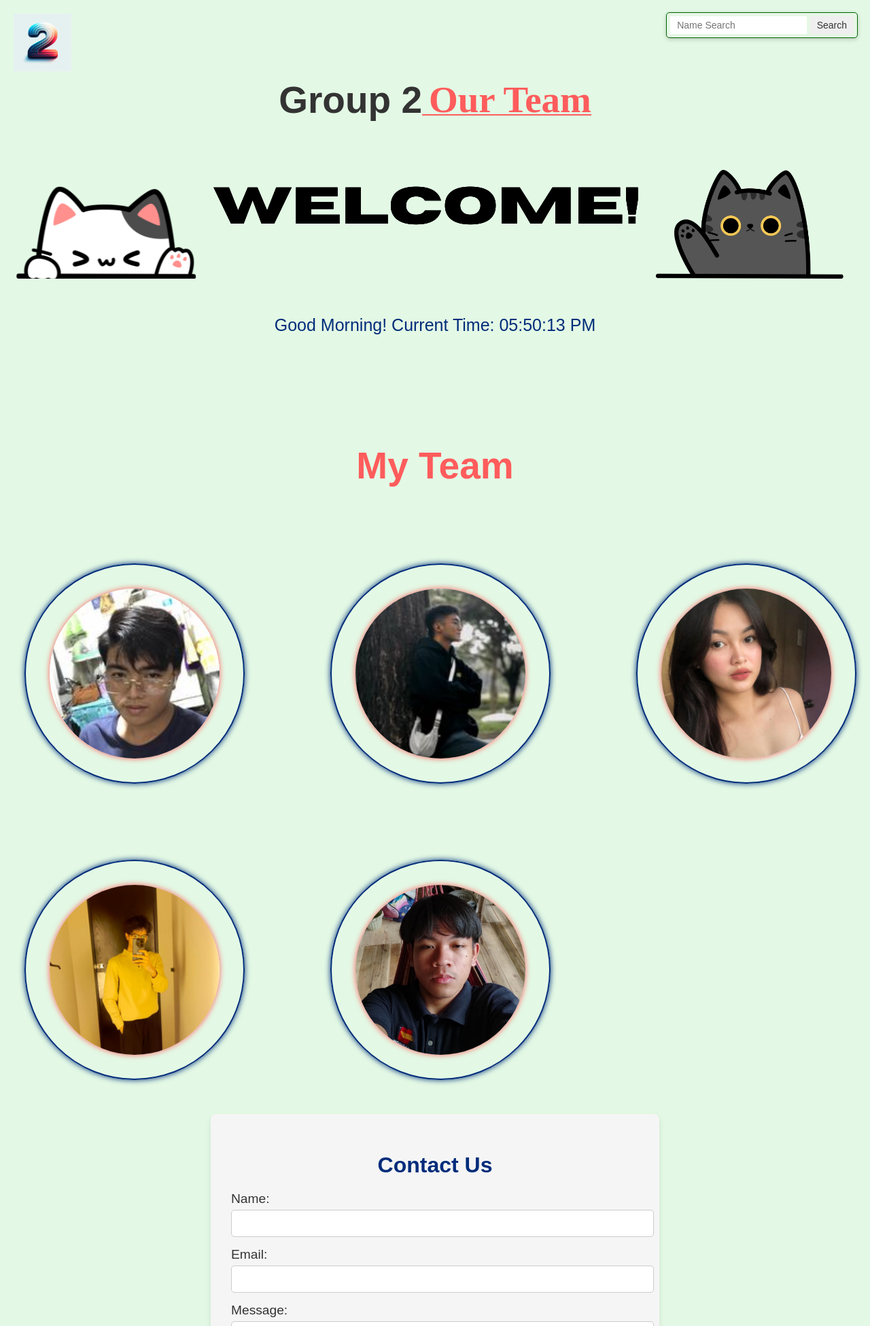
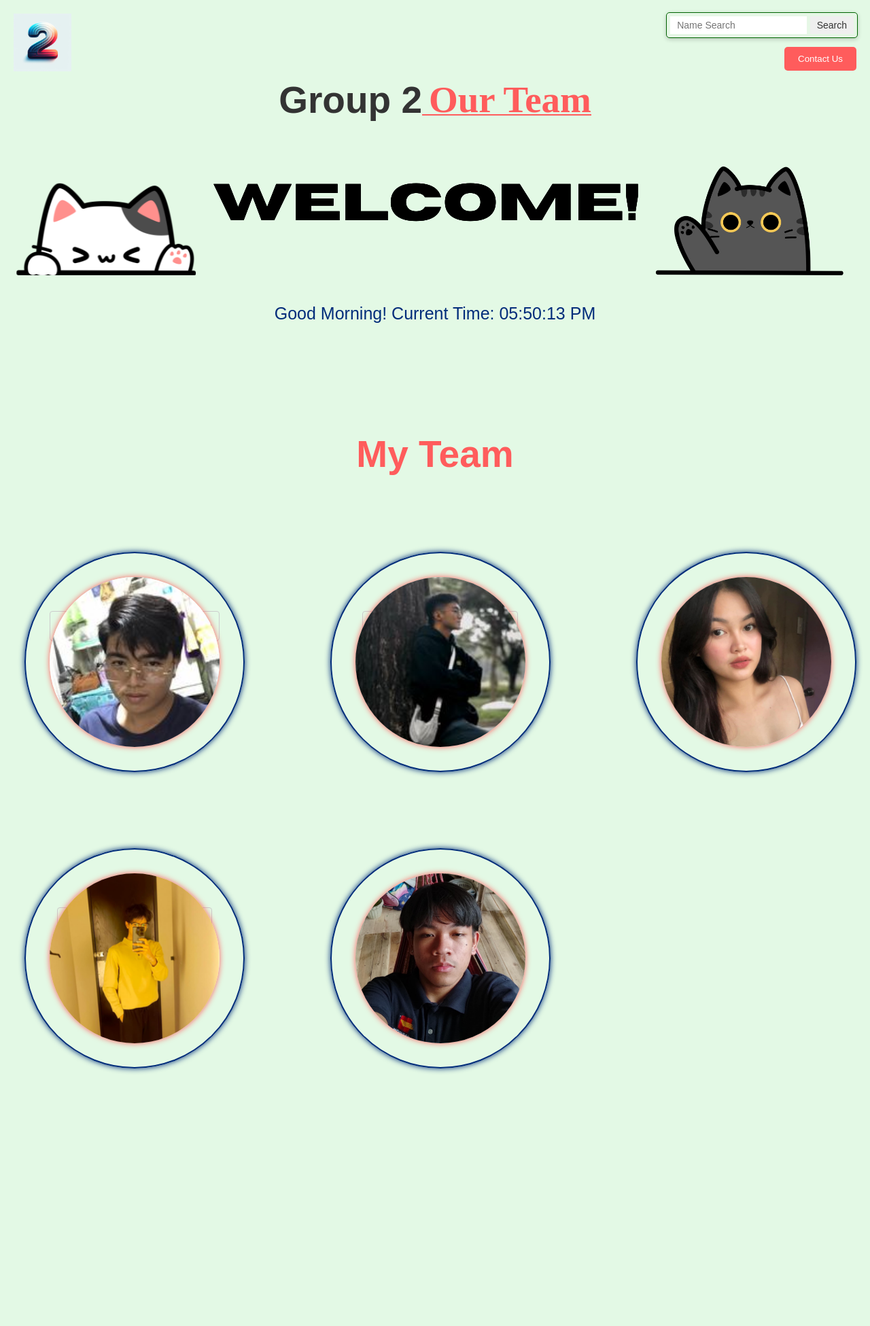
Before and after one commit to 0rcino/grp2_orcino_ex1.htm, a PHP site: page /grp2.php in a window 1280 px wide. Shown: the top 1951 px of the page at 68% size. After the commit the page ends 1579 px from the top, so only its background shows below. Run offline with PHP 8.4, Linux system fonts and the light colour scheme; data that the repository does not hold is empty; some libraries are stand-ins or nearby versions.

Commit message:
new fix and change color

```diff
--- a/grp2.css
+++ b/grp2.css
@@ -36,7 +36,7 @@ body {
 
 .team {
     width: 100%;
-    height: 370vh;
+    height: 270vh;
     margin: 3rem auto 3rem auto;
     padding-bottom: 50px;
 }
@@ -89,7 +89,7 @@ body {
     align-items: center;
     justify-content: center;
     font-size: 55px;
-    margin-bottom: 30px;
+    margin-bottom: 25px;
     color: #333333;
 }
 
@@ -301,7 +301,7 @@ a {
 .time-container {
     text-align: center;
     font-size: 25px;
-    margin-top: 2em;
+    margin-top: 1.5em;
     color: #002c7a;
 }
 .header-container {
@@ -314,6 +314,7 @@ a {
 .searchbar {
     display: flex;
     align-items: center;
+    flex-direction: column;
     background-color: #e6f7e6; /* Light green background */
     border: 1px solid #006400; /* Dark green border */
     border-radius: 5px;
@@ -328,13 +329,12 @@ a {
     outline: none;
     padding: 5px 10px;
     flex-grow: 1;
-    color: #333; /* Darker text color */
-    placeholder-color: #555; /* Darker placeholder color */
+    color: #333;
 }
 
 .searchbar button {
-    background-color: #006400; /* Dark green */
-    color: #ffffff; /* White text for contrast */
+    background-color: #006400;
+    color: #ffffff;
     border: none;
     border-radius: 5px;
     padding: 5px 10px;
@@ -343,7 +343,7 @@ a {
 }
 
 .searchbar button:hover {
-    background-color: #004d00; /* Darker green on hover */
+    background-color: #004d00;
 }
 
 /* Styling for the search results section */
@@ -352,26 +352,26 @@ a {
 }
 
 .search-results h3 {
-    color: #002c7a; /* Dark blue text for headings */
+    color: #002c7a;
     font-size: 1.8rem;
     margin-bottom: 10px;
 }
 
 .search-results p {
-    color: #333; /* Dark gray text for general text */
+    color: #333;
     font-size: 1.2rem;
     line-height: 1.6;
 }
 
 /* Customize the Existing Member text */
 .search-results strong {
-    color: #002c7a; /* Dark blue for emphasis */
+    color: #002c7a;
 }
 
 /* Customize the Role text */
 .search-results p:last-of-type {
     font-weight: bold;
-    color: #006400; /* Dark green for the role */
+    color: #006400;
 }
 
 /* Add padding and styling for better presentation */
@@ -379,77 +379,93 @@ a {
     text-align: center;
     padding: 15px 0;
 }
-.contact-container {
-    background-color: #f5f5f5;
-    padding: 30px;
-    border-radius: 8px;
-    width: 100%;
-    max-width: 600px;
-    margin: 50px auto;
-    box-shadow: 0 4px 8px rgba(0, 0, 0, 0.1);
-    padding-bottom: 30px; /* Added padding at the bottom */
-}
-
-.contact-container h2 {
-    font-size: 2rem;
-    color: #002c7a;
-    text-align: center;
-    margin-bottom: 20px;
-}
-
-.contact-container .form-group {
-    margin-bottom: 15px;
-}
-
-.contact-container label {
-    display: block;
-    font-size: 1.2rem;
-    color: #333;
-    margin-bottom: 5px;
-}
-
-.contact-container input[type='text'],
-.contact-container input[type='email'],
-.contact-container textarea {
-    width: 100%;
-    padding: 10px;
-    font-size: 1rem;
-    border: 1px solid #ccc;
-    border-radius: 5px;
-    transition: border-color 0.3s ease-in-out;
-}
-
-.contact-container input[type='text']:focus,
-.contact-container input[type='email']:focus,
-.contact-container textarea:focus {
-    border-color: #007bff;
-}
-
-.contact-container button {
-    display: inline-block;
+/* styles for contact button */
+#contactBtn {
+    margin-top: 3.8rem;
+    padding: 10px 20px;
+    position: absolute;
+    right: 20px;
     background-color: #ff5c5c;
-    color: #fff;
-    padding: 10px 15px;
+    color: white;
     border: none;
     border-radius: 5px;
     cursor: pointer;
-    font-size: 1rem;
-    transition: background-color 0.3s ease-in-out;
 }
 
-.contact-container button:hover {
-    background-color: #005cbf;
+/* Contact Form  */
+.contactForm {
+    display: none;
+    position: fixed;
+    top: 0;
+    left: 0;
+    width: 100%;
+    height: 100%;
+    background-color: rgba(0, 0, 0, 0.5); /* Dimmed background */
+    justify-content: center;
+    align-items: center;
+    z-index: 999;
 }
 
-/* Success and Error Messages */
-.success-message,
-.error-message {
-    color: green;
-    font-size: 1.2rem;
-    text-align: center;
-    margin-bottom: 15px;
+/* Form Content  */
+.form-content {
+    background-color: white;
+    padding: 20px;
+    border-radius: 10px;
+    width: 350px;
+    box-shadow: 0 4px 8px rgba(0, 0, 0, 0.2);
+    position: relative;
 }
 
-.error-message {
+/* Close Button */
+.close {
+    position: absolute;
+    top: 10px;
+    right: 20px;
     color: red;
+    font-size: 24px;
+    font-weight: bold;
+    cursor: pointer;
 }
+
+.contact-form {
+    display: flex;
+    flex-direction: column;
+    align-items: flex-start;
+    padding: 20px; /* Add padding to the form container */
+}
+
+.name,
+.email,
+.message {
+    width: 100%;
+    padding: 10px; /* Adjust padding as needed */
+    margin: 5px 0; /* Add a bit of space between fields */
+    border: 1px solid #ccc;
+    border-radius: 4px;
+    box-sizing: border-box;
+}
+
+/* Add padding to the textarea */
+.message {
+    height: 100px; /* Adjust height as needed */
+}
+
+/* Style the submit button */
+button[type='submit'] {
+    background-color: #ff5c5c;
+    color: white;
+    padding: 10px 15px; /* Adjust padding for a slightly larger button */
+    border: none;
+    border-radius: 5px;
+    cursor: pointer;
+    margin-top: 10px; /* Add spacing below the textarea */
+}
+
+button[type='submit']:hover {
+    background-color: #2000b1;
+}
+
+/* Hide  */
+.hidden {
+    display: none;
+}
--- a/grp2.php
+++ b/grp2.php
@@ -125,6 +125,22 @@ if (isset($_GET['query'])) {
     <div class="logo-container">
         <img src="Assets/logo.jpg" alt="Group Logo" class="logo">
     </div>
+    <button id="contactBtn" class="contactBtn">Contact Us</button>
+    <div id="contactForm" class="contactForm hidden">
+        <div class="form-content">
+            <span class="close" id="closeBtn">&times;</span>
+            <h2>Contact Us</h2>
+            <form id="contactFormElement" action="submit.php" method="post">
+                <label for="name">Name:</label>
+                <input class="name" type="text" id="name" name="name" required><br>
+                <label type="email">Email:</label>
+                <input  class="email" type="email" id="email" name="email" required><br>
+                <label for="message">Message:</label><br>
+                <textarea class="message" id="message" name="message" rows="5" required></textarea><br>
+                <button type="submit">Send</button>
+            </form>
+        </div>
+    </div>
     <!-- Container for search bar and result -->
     <div class="header-container">
         <!-- Search Bar -->
@@ -210,32 +226,6 @@ if (isset($_GET['query'])) {
             </div>
             <?php endforeach; ?>
         </div>
-         <!-- Contact Us Form -->
-    <div class="contact-container">
-        <h2>Contact Us</h2>
-        <?php if (isset($successMessage)): ?>
-            <p class="success-message"><?php echo $successMessage; ?></p>
-        <?php endif; ?>
-        <?php if (isset($errorMessage)): ?>
-            <p class="error-message"><?php echo $errorMessage; ?></p>
-        <?php endif; ?>
-        <form action="grp2.php#contact-form" method="POST" id="contact-form">
-            <div class="form-group">
-                <label for="name">Name:</label>
-                <input type="text" name="name" id="name" required>
-            </div>
-            <div class="form-group">
-                <label for="email">Email:</label>
-                <input type="email" name="email" id="email" required>
-            </div>
-            <div class="form-group">
-                <label for="message">Message:</label>
-                <textarea name="message" id="message" rows="5" required></textarea>
-            </div>
-            <button type="submit">Send Message</button>
-        </form>
-    </div>
-    </div>
     <!-- Button for scrolltotop-->
     <button onclick="scrollToTop()" id="backToTop">↑</button>
 </body>
```
